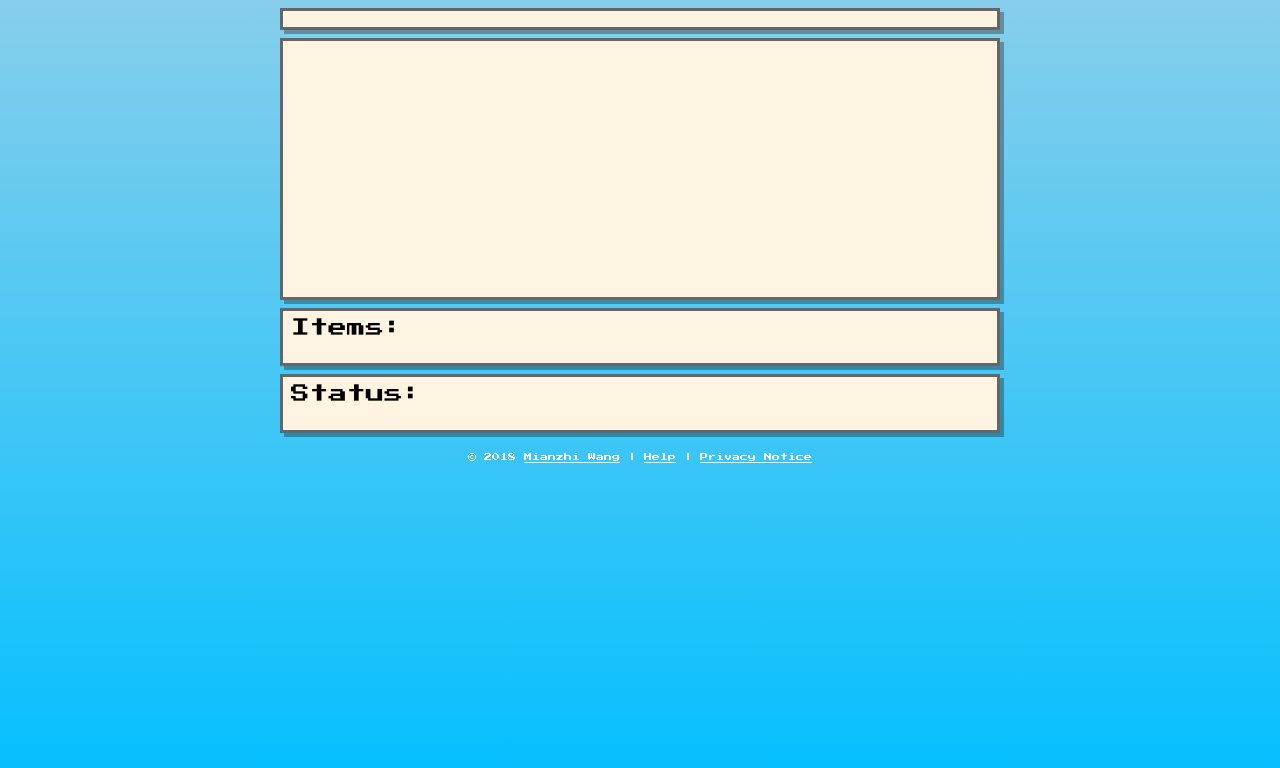
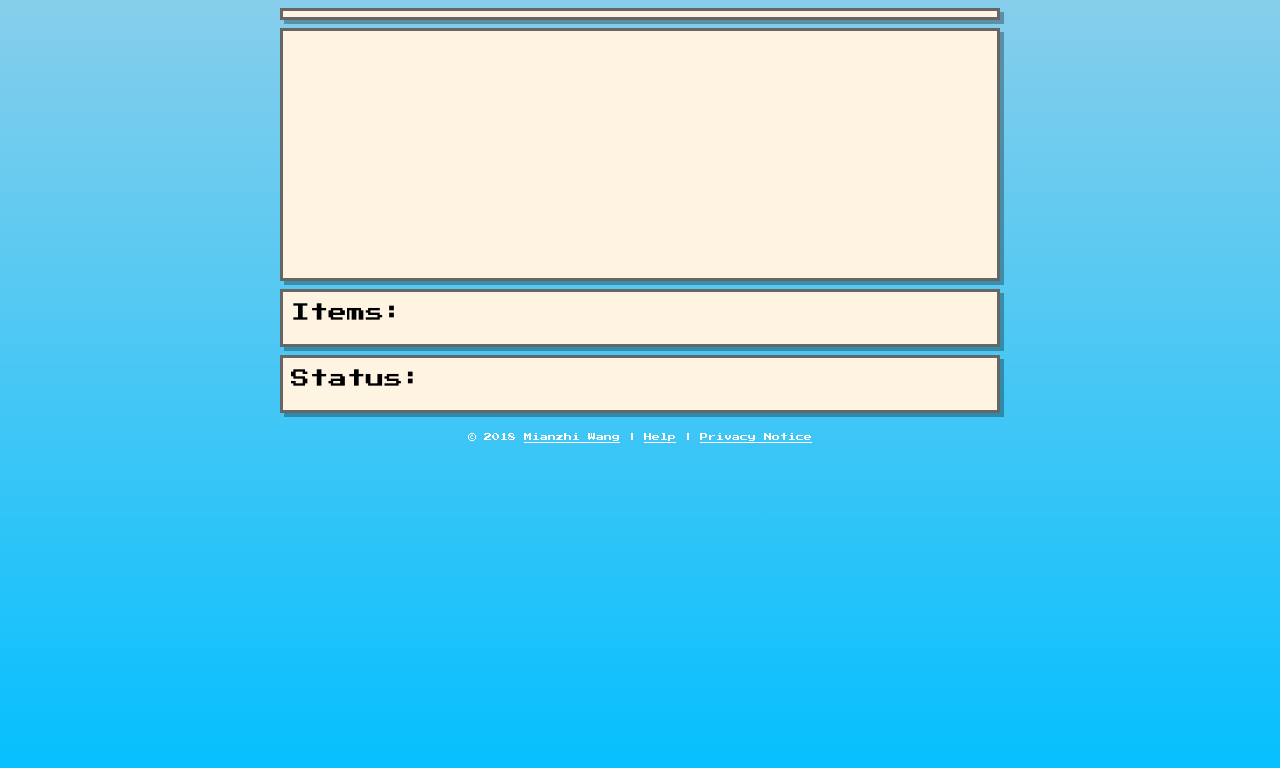
Before and after one commit to morriswmz/phd-game, a website built with webpack: page static/index.html in a window 1280 px wide. Built offline with nearby package versions, Linux system fonts and the light colour scheme.

Commit message:
Updated README.

```diff
--- a/static/css/main.css
+++ b/static/css/main.css
@@ -50,12 +50,12 @@ em {
 .panel {
     border: 3px solid #666;
     background: #fff4e1;
-    padding: 0.5em;
+    padding: 0.2em 0.5em;
     margin: 0.5em auto;
     box-shadow: 4px 4px 0 rgba(0, 0, 0, 0.3);
 }
 .panel h3 {
-    margin-top: 0;
+    margin-top: 0.5em;
     font-weight: normal;
 }
 #status_bar {
```
Also changed, not shown: README.md, 1 other file.
